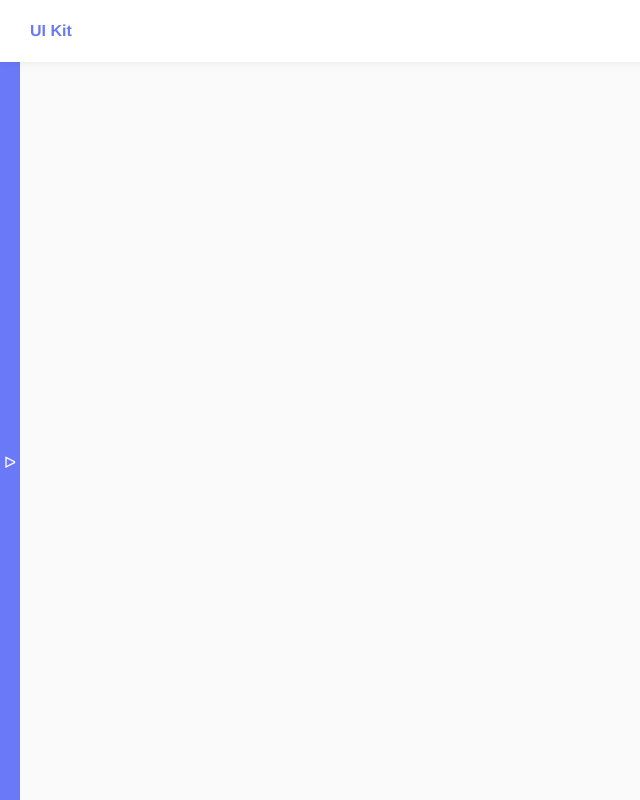
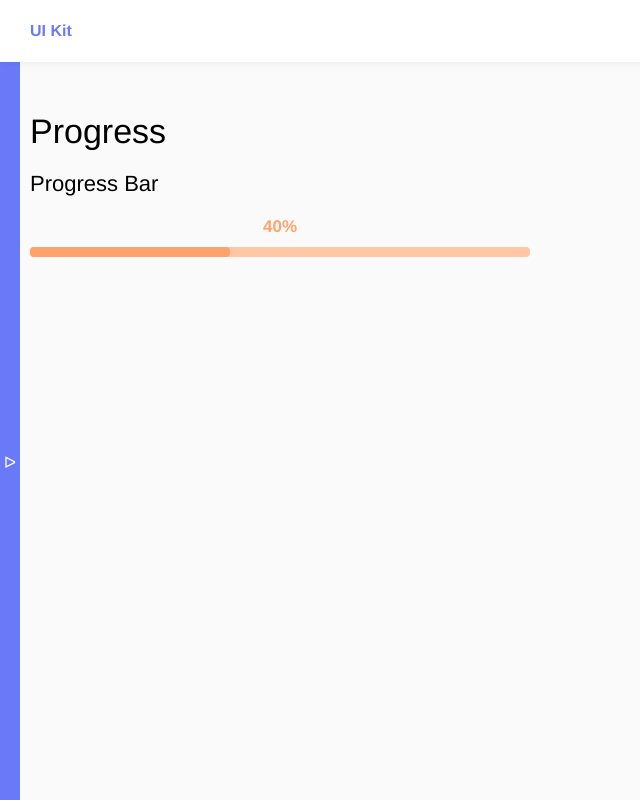
Before and after one commit to human97/Vue-UI-Kit, a Vue app: page /progress in a window 1280 px wide. Shown: the whole page, without its empty margins (0-640 px from the left). Built offline with nearby package versions, Linux system fonts and the light colour scheme.

Commit message:
feat: Add UI progress bar component

```diff
--- /dev/null
+++ b/src/components/UI/Progress/AppProgressBar.vue
@@ -0,0 +1,65 @@
+<script setup>
+const props = defineProps({
+    maxWidth: {
+        type: String,
+        default: '300px',
+    },
+    percent: {
+        type: Number,
+        required: true,
+    },
+    color: {
+        type: String,
+        default: 'primary',
+    },
+})
+</script>
+
+<template>
+    <div
+        class="progress-container"
+        :style="[{'max-width': maxWidth}]"
+    >
+        <span
+            class="progress-percent"
+            :style="[{'color': `var(--${color})`}]"
+        >
+            {{ percent }}%
+        </span>
+        <div
+            class="progress"
+            :style="[{'background': `var(--${color}-hover)`}]"
+        >
+            <div
+                class="progress-bar"
+                :style="[{'width': `${percent}%`}, {'background': `var(--${color})`}]"
+            >
+
+            </div>
+        </div>
+    </div>
+</template>
+
+<style lang="scss" scoped>
+.progress {
+  height: 10px;
+  border-radius: 4px;
+  &-container {
+    margin-bottom: 20px;
+    overflow: hidden;
+  }
+  &-bar {
+    background: #000;
+    height: 100%;
+    border-radius: 4px;
+    transition: .5s;
+  }
+  &-percent {
+    display: block;
+    text-align: center;
+    font-weight: bold;
+    font-size: 17px;
+    margin-bottom: 10px;
+  }
+}
+</style>
--- a/src/components/layout/Sidebar.vue
+++ b/src/components/layout/Sidebar.vue
@@ -13,6 +13,7 @@ const links = ref([
     {name: 'Button', href: '/button'},
     {name: 'Checkbox', href: '/checkbox'},
     {name: 'Radio Button', href: '/radiobutton'},
+    {name: 'Progress', href: '/progress'},
 ])
 </script>
 
--- a/src/router/index.js
+++ b/src/router/index.js
@@ -4,6 +4,7 @@ import Typography from '@/views/Typography.vue'
 import ButtonView from '@/views/ButtonView.vue'
 import CheckboxView from '@/views/CheckboxView.vue'
 import RadioButtonView from '@/views/RadioButtonView.vue'
+import ProgressView from '@/views/ProgressView.vue'
 
 const router = createRouter({
     history: createWebHistory(),
@@ -33,6 +34,11 @@ const router = createRouter({
             name: 'RadioButtonView',
             component: RadioButtonView,
         },
+        {
+            path: '/progress',
+            name: 'ProgressView',
+            component: ProgressView,
+        },
     ]
 })
 
--- /dev/null
+++ b/src/views/ProgressView.vue
@@ -0,0 +1,16 @@
+<script setup>
+import AppProgressBar from '@/components/UI/Progress/AppProgressBar.vue'
+import {ref} from 'vue'
+
+const percentBar = ref(40)
+</script>
+
+<template>
+    <h1 class="heading-1">Progress</h1>
+    <h2 class="heading-2">Progress Bar</h2>
+    <app-progress-bar
+        maxWidth="500px"
+        :percent="percentBar"
+        color="warning"
+    />
+</template>
```
